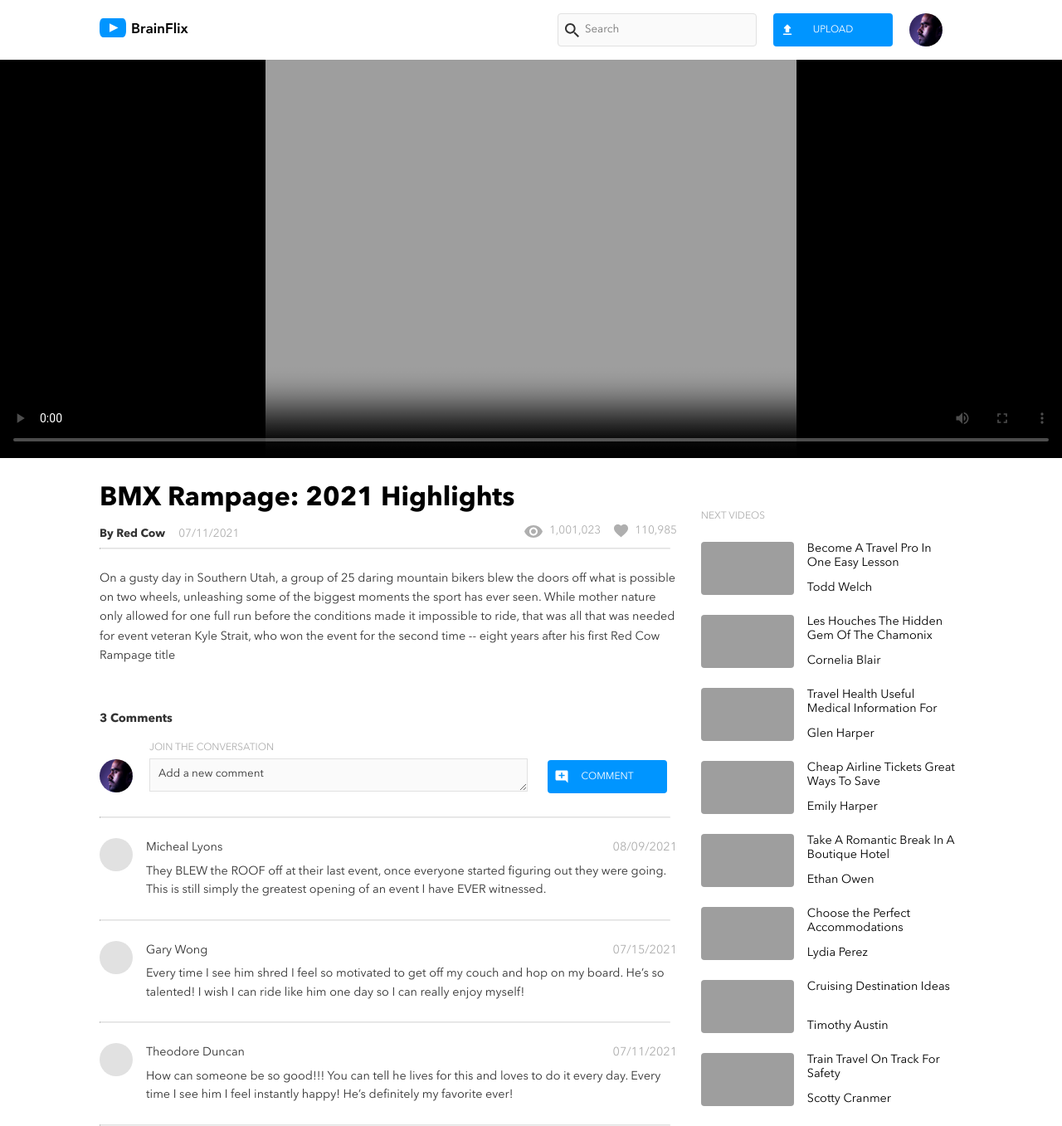
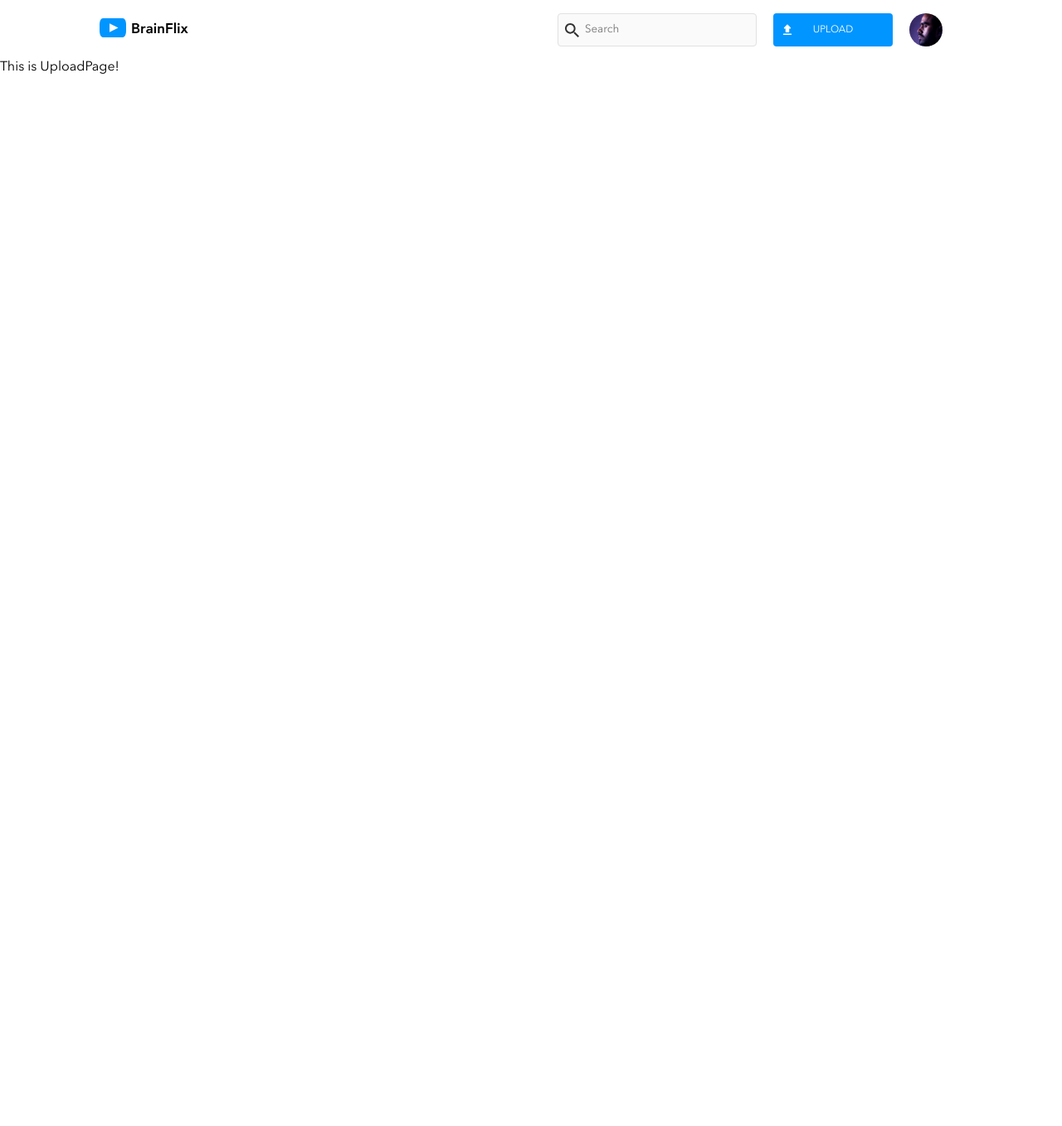
Before and after one commit to manyprojects/brain-flix, a React (Create React App) app: page /upload in a window 1280 px wide. Shown: the whole page at 83% size. After the commit the page ends 800 px from the top, so only its background shows below. Built offline with nearby package versions, Linux system fonts and the light colour scheme; grey boxes are pictures that could not be loaded.

Commit message:
creates pages folder that has HomePage.js, UploadPage.js, and VideoDetailsPage.js; creates utils folder that has API info

```diff
--- a/package.json
+++ b/package.json
@@ -7,8 +7,10 @@
     "@testing-library/jest-dom": "^5.17.0",
     "@testing-library/react": "^13.4.0",
     "@testing-library/user-event": "^13.5.0",
+    "axios": "^1.6.0",
     "react": "^18.2.0",
     "react-dom": "^18.2.0",
+    "react-router-dom": "^6.17.0",
     "react-scripts": "5.0.1",
     "sass": "^1.69.4",
     "web-vitals": "^2.1.4"
--- a/public/index.html
+++ b/public/index.html
@@ -24,7 +24,7 @@
       work correctly both with client-side routing and a non-root public URL.
       Learn how to configure a non-root public URL by running `npm run build`.
     -->
-    <title>React App</title>
+    <title>Brain Flix</title>
   </head>
   <body>
     <noscript>You need to enable JavaScript to run this app.</noscript>
--- a/src/App.js
+++ b/src/App.js
@@ -1,18 +1,37 @@
+import { BrowserRouter, Routes, Route } from 'react-router-dom';
+import Header from "./components/Header/Header";
+// import Hero from "./components/Hero/Hero";
+import HomePage from "./pages/HomePage/HomePage";
+import UploadPage from './pages/UploadPage/UploadPage';
 import './App.scss';
-import Header from "./components/Header/Header";
-import Hero from "./components/Hero/Hero";
 
 // https://project-2-api.herokuapp.com
 //  ?api_key=<your_api_key_here>
 // "api_key": "d1dcf106-f026-4b35-b5ae-cd2588af71c3"
+// {
+//   "api_key": "966263aa-7639-4571-a879-005ec98839e3"
+// }
 //  https://project-2-api.herokuapp.com?api_key=d1dcf106-f026-4b35-b5ae-cd2588af71c3
 
 function App() {
   return (
-    <main className="App">
+    // <main className="App">
+    //   <Header />
+    //   <Hero />
+    // </main>
+    <BrowserRouter>
       <Header />
-      <Hero />
-    </main>
+      <Routes>
+        <Route path="/" element={<HomePage />} />
+        {/* <Route path="VideoDetails" element={<VideoDetailsPage />} /> */}
+        <Route path="upload" element={<UploadPage />} />
+
+      </Routes>
+
+    </BrowserRouter>
+
+
+
   );
 }
 
--- a/src/App.scss
+++ b/src/App.scss
@@ -29,7 +29,7 @@ $desktop-gap: 7.5rem;
 $brainflix-black: #323232;
 $brainflix-blue: #0095FF;
 $silver: #AFAFAF;
-$whilte: #FFFFFF;
+$white: #FFFFFF;
 $brainflix-dark-black: #000000;
 $brainflix-dark-blue: #0065AD;
 $brainflix-mercury: #E1E1E1;
--- a/src/components/Header/Header.js
+++ b/src/components/Header/Header.js
@@ -1,21 +1,25 @@
 import React from 'react';
+import { NavLink } from "react-router-dom";
 import logo from "../../assets/images/Logo/BrainFlix-logo.svg";
 import avatar from "../../assets/images/Images/Mohan-muruge.jpg";
 import "./Header.scss";
 
+
 const Header = () => {
     return (
             <nav className='nav'>
-            <div className='nav__logo'>
+                <NavLink to="/" className='nav__logo'>
                     <img className="nav__logo-image" src={logo} alt= "logo" />
-            </div>
+                </NavLink>
                 <div className='nav__avatar'>
                     <input className='nav__search' type="search" placeholder="Search" id="search" name="search"></input>
                     <img className="nav__avatar-mohan" src={avatar} alt="Mohan Muruge Avatar"></img>
                 </div>
                 <div className='nav__button'>
                     <input className='nav__search-tablet' type="search" placeholder="Search" id="search-tablet" name="search"></input>
+                    <NavLink to="/upload" >
                         <button className='nav__button-upload'>UPLOAD</button>
+                    </NavLink>
                     <img className="nav__avatar-mohan-tablet" src={avatar} alt="Mohan Muruge Avatar"></img>
                 </div>
             </nav>
--- a/src/components/Header/Header.scss
+++ b/src/components/Header/Header.scss
@@ -1,4 +1,5 @@
 @use "../../App.scss" as global-style;
+
 
 .nav{
     padding: global-style.$mobile-gap;
@@ -7,6 +8,7 @@
     gap: global-style.$mobile-gap;
     max-width: global-style.$max-width;
     min-width: global-style.$min-width;
+    text-decoration: none;
 
     @include global-style.tablet {
         align-items: center;
@@ -107,6 +109,7 @@
     }
 
     &__search-tablet {
+
         @include global-style.mobile {
             display: none;
         }
@@ -147,7 +150,7 @@
         font-family: "Avenir", sans-serif;
         font-weight: 400;
         font-size: 0.75rem;
-        color: global-style.$whilte;
+        color: global-style.$white;
 
         @include global-style.tablet {
             width: 10rem;
@@ -159,4 +162,8 @@
         }
     }
 
+    &__button-upload:hover {
+        background-color: global-style.$brainflix-dark-blue;
+    }
+
 }
--- a/src/components/VideoDetails/VideoDetails.scss
+++ b/src/components/VideoDetails/VideoDetails.scss
@@ -253,7 +253,7 @@
         font-family: "Avenir", sans-serif;
         font-weight: 400;
         font-size: 0.75rem;
-        color: global-style.$whilte;
+        color: global-style.$white;
         margin: 0.75rem 0 1rem;
 
         @include global-style.tablet {
@@ -266,6 +266,10 @@
         @include global-style.desktop {
             width: 9rem;
         }
+    }
+
+    &__button:hover {
+        background-color: global-style.$brainflix-dark-blue;
     }
 
     &__divider {
--- a/src/components/VideoList/VideoList.js
+++ b/src/components/VideoList/VideoList.js
@@ -9,7 +9,7 @@ const VideoList = (props) => {
             <ul className='list'>
                 <h5 className='list__title'>NEXT VIDEOS</h5>
                 {props.videos.map(video =>
-                    video.id === props.selectedVideo.id? console.log(video.id):
+                    video.id === props.selectedVideo.id? video.id:
                         <VideoItem
                             key = {video.id}
                             id = {video.id}
--- /dev/null
+++ b/src/pages/HomePage/HomePage.js
@@ -0,0 +1,37 @@
+import { useState, useEffect } from 'react';
+// import videoData from "../../data/videos.json"
+// import videoDetailsData from '../../data/video-details.json';
+// import VideoList from '../../components/VideoList/VideoList';
+// import VideoDetails from '../../components/VideoDetails/VideoDetails';
+import "../../components/Hero/Hero.scss";
+import axios from "axios";
+import { API_URL, KEY} from "../../utils/endpoints";
+
+const HomePage = () => {
+
+    const [videoData, setVideoData] = useState(null);
+
+    useEffect(() => {
+        const fetchVideo = async () => {
+            try {
+                const response = await axios.get(`${API_URL}?api_key=${KEY}`);
+                setVideoData(response);
+                console.log(response);
+
+            } catch(err) {
+                console.log("VideoData: ", err);
+            }
+        }
+        fetchVideo();
+    }, []);
+
+    console.log("videoData 2: ", videoData);
+
+    return (
+        <main>
+            Home Page!
+        </main>
+    );
+};
+
+export default HomePage;
--- /dev/null
+++ b/src/pages/UploadPage/UploadPage.js
@@ -0,0 +1,11 @@
+import React from 'react';
+
+const UploadPage = () => {
+    return (
+        <div>
+            This is UploadPage!
+        </div>
+    );
+};
+
+export default UploadPage;
--- /dev/null
+++ b/src/utils/endpoints.js
@@ -0,0 +1,2 @@
+export const API_URL = "https://project-2-api.herokuapp.com";
+export const KEY = "966263aa-7639-4571-a879-005ec98839e3";
```
Also changed, not shown: src/pages/VideoDetailsPage/VideoDetailsPage.js (added), 1 other file (tests, documents, lock files or other folders). Lines whose indentation alone changed are shown as unchanged.
